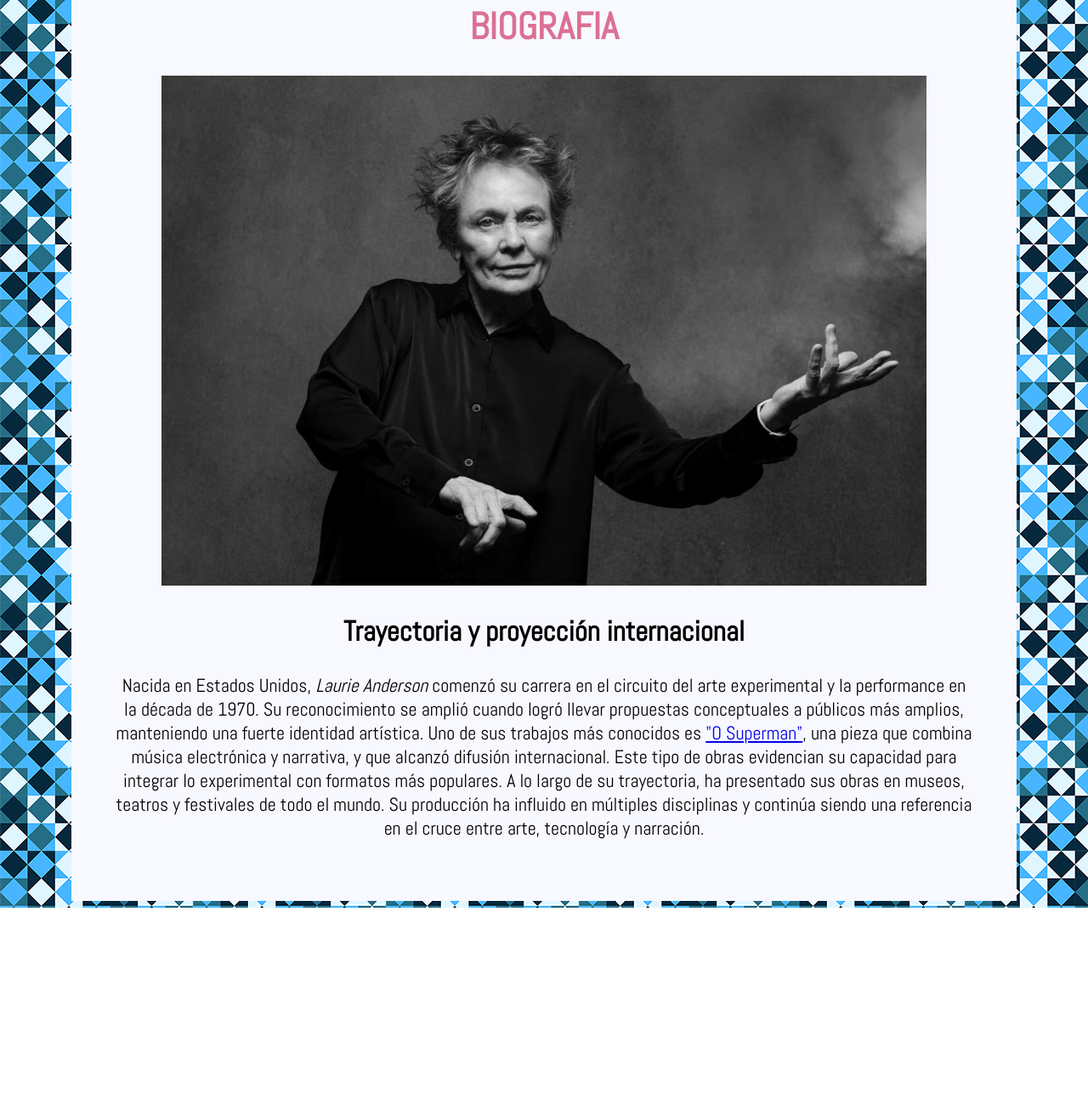
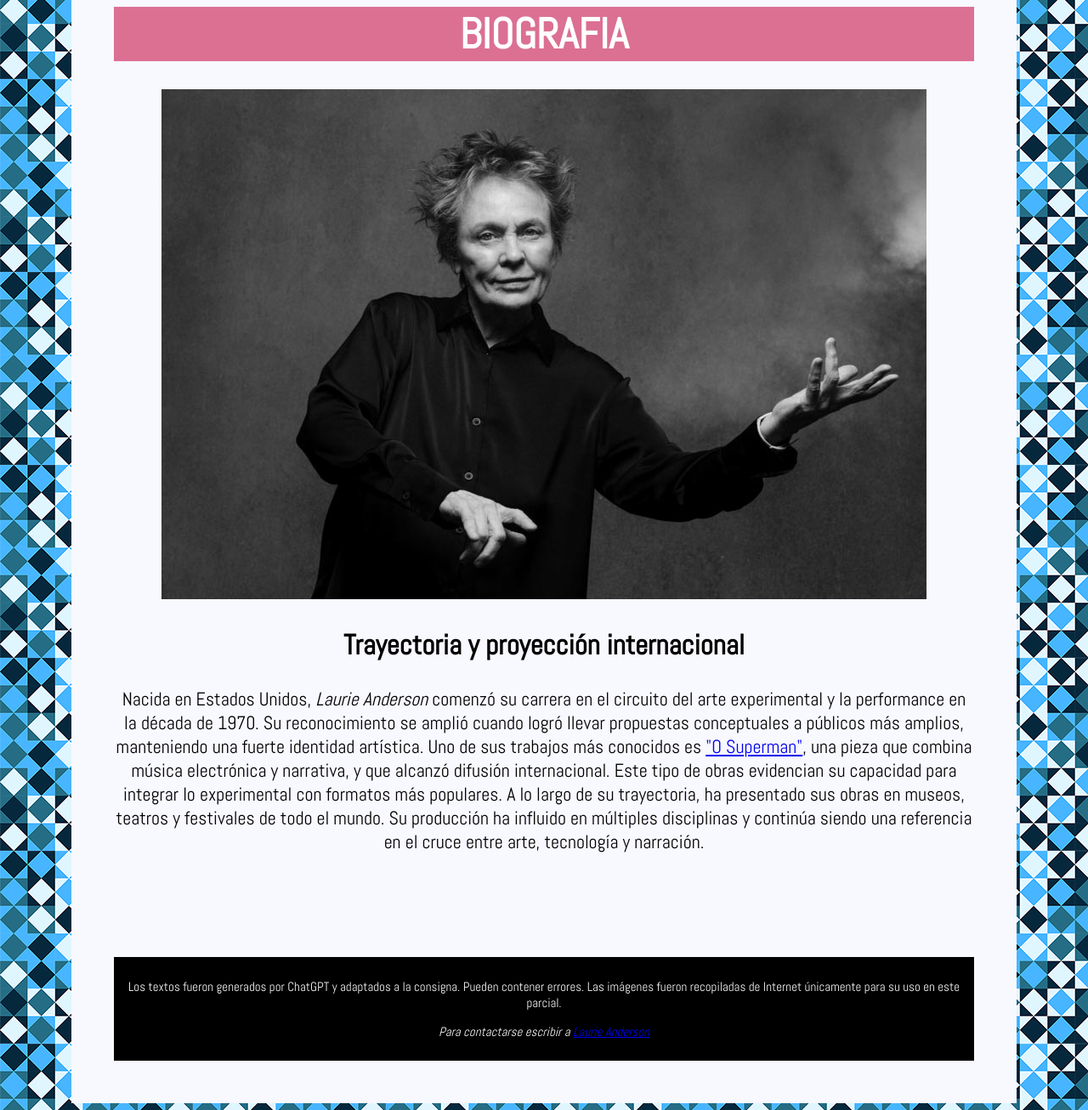
Before and after one commit to violeta1988/parcial-1-informatica, a plain HTML site: page biografia.html in a window 1280 px wide. Shown: the part 134-1440 px from the top of the page at 85% size. Before the commit the page ends 1202 px from the top, so only its background shows below. Drawn offline with Linux system fonts and the light colour scheme.

Commit message:
Add files via upload

```diff
--- a/biografia.html
+++ b/biografia.html
@@ -11,17 +11,14 @@
     <link rel="preconnect" href="https://fonts.gstatic.com" crossorigin>
     <link href="https://fonts.googleapis.com/css2?family=Abel&display=swap" rel="stylesheet">
      <link href="css/estilos.css" rel="stylesheet">
-
-    <title> BIOGRAFIA</title>
-<link href="css/estilos.css" rel="stylesheet">
 </head>
 
 <body>
     <div class="contenedor">
  <ul class="menu">
    <li><a href="index.html">Inicio</a></li>
-                <li><a href="trabajos.html">Trabajos Creados</a></li>
-                <li><a href="ellenguaje.html">El lenguaje como materia artística</a></li>
+    <li><a href="trabajos.html">Trabajos Creados</a></li>
+    <li><a href="ellenguaje.html">El lenguaje como materia artística</a></li>
 </ul>
     <h1>BIOGRAFIA</h1>
 
@@ -38,7 +35,11 @@ Uno de sus trabajos más conocidos es <a href="https://youtu.be/Vkfpi2H8tOE?si=r
 A lo largo de su trayectoria, ha presentado sus obras en museos, teatros y festivales de todo el mundo. Su producción ha influido en múltiples disciplinas y continúa siendo una referencia en el cruce entre arte, tecnología y narración.
 </p>
 
-
 </div>
+<div class="contenedor">
+            <footer> <p>Los textos fueron generados por ChatGPT y adaptados a la consigna. Pueden contener errores. Las imágenes fueron recopiladas de Internet únicamente para su uso en este parcial.
+            <address>Para contactarse escribir a <a href="laurie@artedigital.com"> Laurie Anderson</p></a></address>
+        </footer>
+    </div>
 </body>
 </html>
--- a/css/estilos.css
+++ b/css/estilos.css
@@ -47,14 +47,27 @@ h3
 {color: lightskyblue;}
 
 h1
-{color: palevioletred;}
+{
+  background-color: palevioletred;
+color: white;
+font-size: 50px;
+}
 
 footer{
     background-color: black;
-    padding: 20px;
+    padding: 10px;
     color: whitesmoke;
+    font-size: 15px;
 }
 address{
     background-color: black;
     color: whitesmoke;
 }
+
+
+div {
+    padding: 2rem;
+}
+article {
+  background-color: palevioletred;
+}
```
Also changed, not shown: ellenguaje.html (+4 -0 lines), index.html (+18 -4 lines), trabajos.html (+7 -1 lines).
